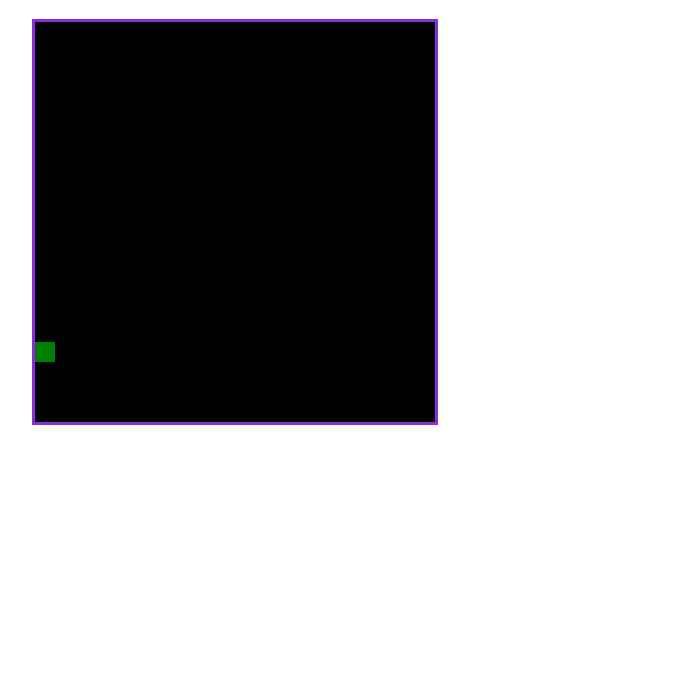
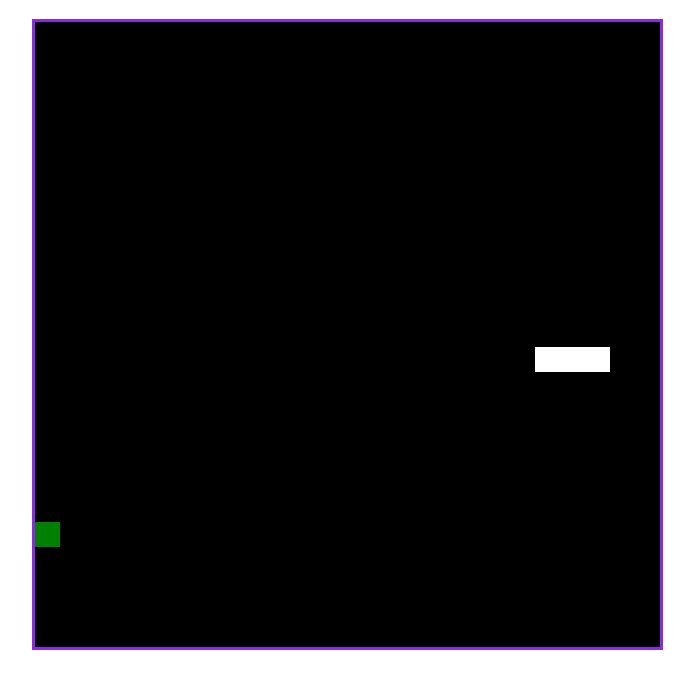
Before and after one commit to Ostbergc/Snake, a plain HTML site: page index.html in a window 1280 px wide. Shown: the part 61-750 px from the top of the page, without its empty margins (358-1052 px from the left). Drawn offline with Linux system fonts and the light colour scheme.

Commit message:
Increased size of game canvas & snake off-screen handling
Size increased to 625x625 from 400x400

Handling of snake going off screen by simply setting x or y values to other side of canvas

```diff
--- a/index.html
+++ b/index.html
@@ -11,7 +11,7 @@
 
 <body>
   <h1>SNAKE GAME</h1>
-  <canvas id="gameCanvas" width="400" height="400"></canvas>
+  <canvas id="gameCanvas" width="625" height="625"></canvas>
 </body>
 
 <script src="/main.js"></script>
--- a/main.js
+++ b/main.js
@@ -9,8 +9,8 @@ window.onload = function () {
 }
 
 //Grid and pixel size
-var grid = 20;
-var pixel = 20;
+var grid = 25;
+var pixel = 25;
 
 //Snake position
 var snakeX = Math.floor(Math.random() * pixel);
@@ -35,6 +35,20 @@ function gameLoop() {
   //Move the snake each loop in x & y
   snakeX += directionX;
   snakeY += directionY;
+
+  //If snake goes offscreen set the x or y to other side of the canvas
+  if (snakeX < 0) {
+    snakeX = pixel - 1;
+  }
+  if (snakeX > pixel - 1) {
+    snakeX = 0;
+  }
+  if (snakeY < 0) {
+    snakeY = pixel - 1;
+  }
+  if (snakeY > pixel - 1) {
+    snakeY = 0;
+  }
 
   //Call colorBackground function to fill canvas background
   colorBackground();
```
